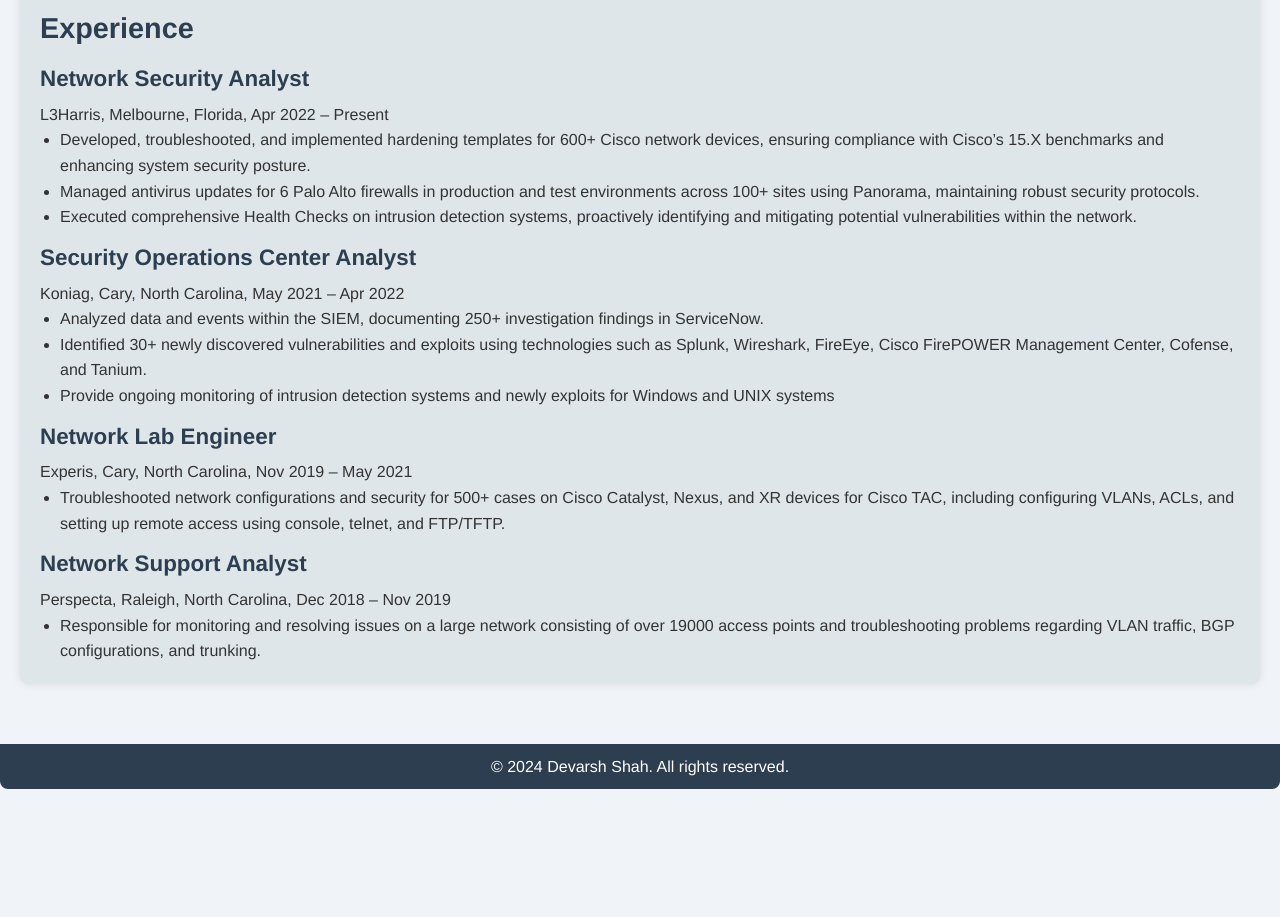
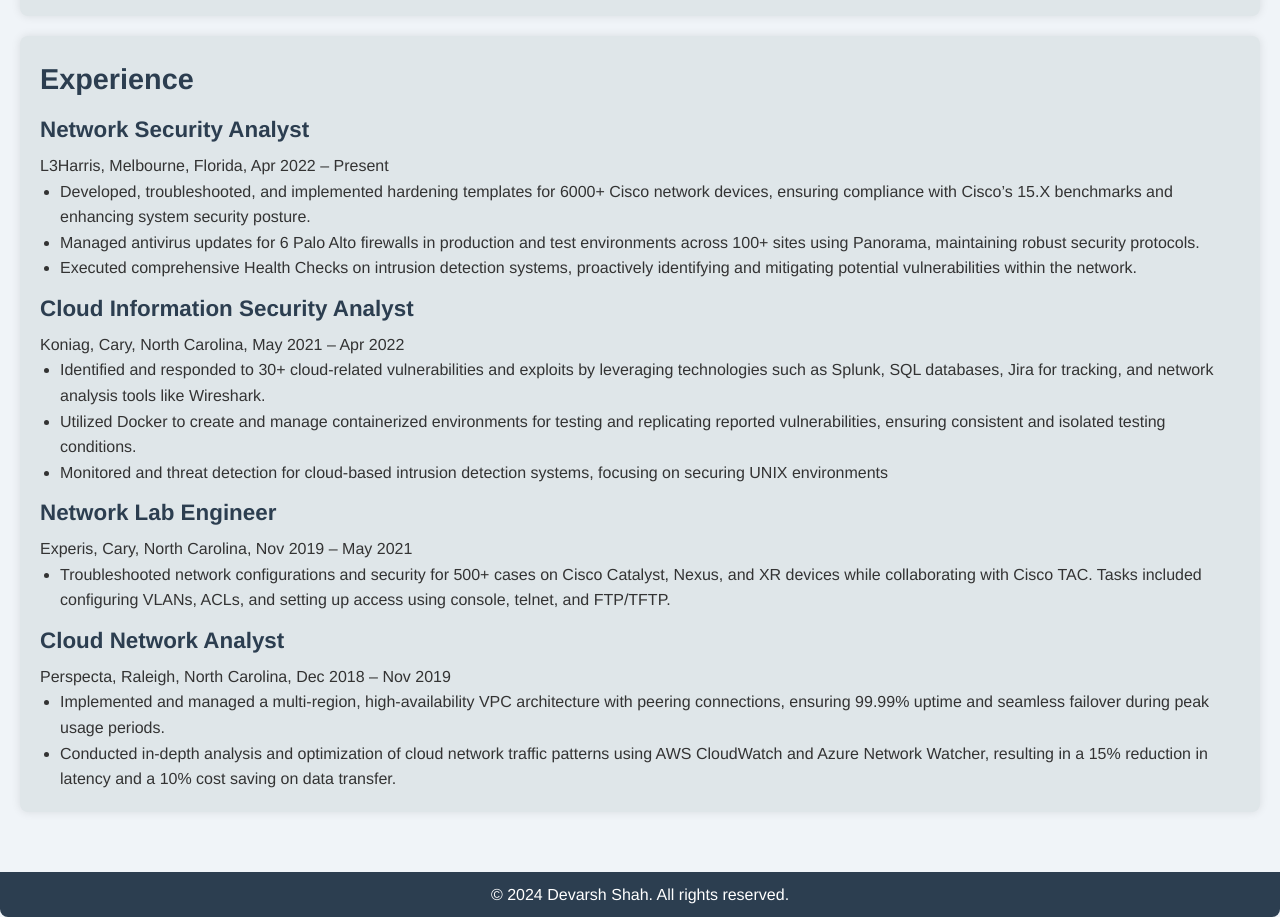
Before and after one commit to devshah95/Cloud-Resume-Challenge, a plain HTML site: page frontend/index.html in a window 1280 px wide. Shown: the part 1700-2617 px from the top of the page. Before the commit the page ends 2489 px from the top, so only its background shows below. Drawn offline with Linux system fonts and the light colour scheme; no server answers.

Commit message:
Updating data

```diff
--- a/frontend/index.html
+++ b/frontend/index.html
@@ -28,12 +28,10 @@
       <section>
         <h2>Professional Summary</h2>
         <p>
-          Cloud/DevOps-focused Network Security Analyst with 5 years of
-          experience and a B.S. in Cloud Computing from Western Governors
-          University, transitioning into a Cloud/DevOps role. My expertise in
-          AWS architecture, automation, and network management, combined with a
-          passion for cloud technologies and security, fosters efficiency in
-          cloud environments.
+          Automation-focused Cloud Security Analyst with 6 years' experience and
+          a B.S. in Cloud Computing. Expert in AWS and network management,
+          enhancing cloud efficiency and security. Passionate about the latest
+          cloud technologies and security measures.
         </p>
       </section>
 
@@ -68,8 +66,11 @@
           <li>Git</li>
           <li>Docker</li>
           <li>GitHub Actions</li>
+          <li>JSON</li>
+          <li>YAML</li>
           <li>AWS (EC2, ECS, S3, DynamoDB, Lambda)</li>
           <li>Kubernetes</li>
+          <li>Network Troubleshooting</li>
         </ul>
       </section>
 
@@ -128,7 +129,7 @@
         <ul>
           <li>
             Developed, troubleshooted, and implemented hardening templates for
-            600+ Cisco network devices, ensuring compliance with Cisco’s 15.X
+            6000+ Cisco network devices, ensuring compliance with Cisco’s 15.X
             benchmarks and enhancing system security posture.
           </li>
           <li>
@@ -143,21 +144,22 @@
           </li>
         </ul>
 
-        <h3>Security Operations Center Analyst</h3>
+        <h3>Cloud Information Security Analyst</h3>
         <p>Koniag, Cary, North Carolina, May 2021 – Apr 2022</p>
         <ul>
           <li>
-            Analyzed data and events within the SIEM, documenting 250+
-            investigation findings in ServiceNow.
+            Identified and responded to 30+ cloud-related vulnerabilities and
+            exploits by leveraging technologies such as Splunk, SQL databases,
+            Jira for tracking, and network analysis tools like Wireshark.
           </li>
           <li>
-            Identified 30+ newly discovered vulnerabilities and exploits using
-            technologies such as Splunk, Wireshark, FireEye, Cisco FirePOWER
-            Management Center, Cofense, and Tanium.
+            Utilized Docker to create and manage containerized environments for
+            testing and replicating reported vulnerabilities, ensuring
+            consistent and isolated testing conditions.
           </li>
           <li>
-            Provide ongoing monitoring of intrusion detection systems and newly
-            exploits for Windows and UNIX systems
+            Monitored and threat detection for cloud-based intrusion detection
+            systems, focusing on securing UNIX environments
           </li>
         </ul>
 
@@ -166,19 +168,25 @@
         <ul>
           <li>
             Troubleshooted network configurations and security for 500+ cases on
-            Cisco Catalyst, Nexus, and XR devices for Cisco TAC, including
-            configuring VLANs, ACLs, and setting up remote access using console,
-            telnet, and FTP/TFTP.
+            Cisco Catalyst, Nexus, and XR devices while collaborating with Cisco
+            TAC. Tasks included configuring VLANs, ACLs, and setting up access
+            using console, telnet, and FTP/TFTP.
           </li>
         </ul>
 
-        <h3>Network Support Analyst</h3>
+        <h3>Cloud Network Analyst</h3>
         <p>Perspecta, Raleigh, North Carolina, Dec 2018 – Nov 2019</p>
         <ul>
           <li>
-            Responsible for monitoring and resolving issues on a large network
-            consisting of over 19000 access points and troubleshooting problems
-            regarding VLAN traffic, BGP configurations, and trunking.
+            Implemented and managed a multi-region, high-availability VPC
+            architecture with peering connections, ensuring 99.99% uptime and
+            seamless failover during peak usage periods.
+          </li>
+          <li>
+            Conducted in-depth analysis and optimization of cloud network
+            traffic patterns using AWS CloudWatch and Azure Network Watcher,
+            resulting in a 15% reduction in latency and a 10% cost saving on
+            data transfer.
           </li>
         </ul>
       </section>
```
